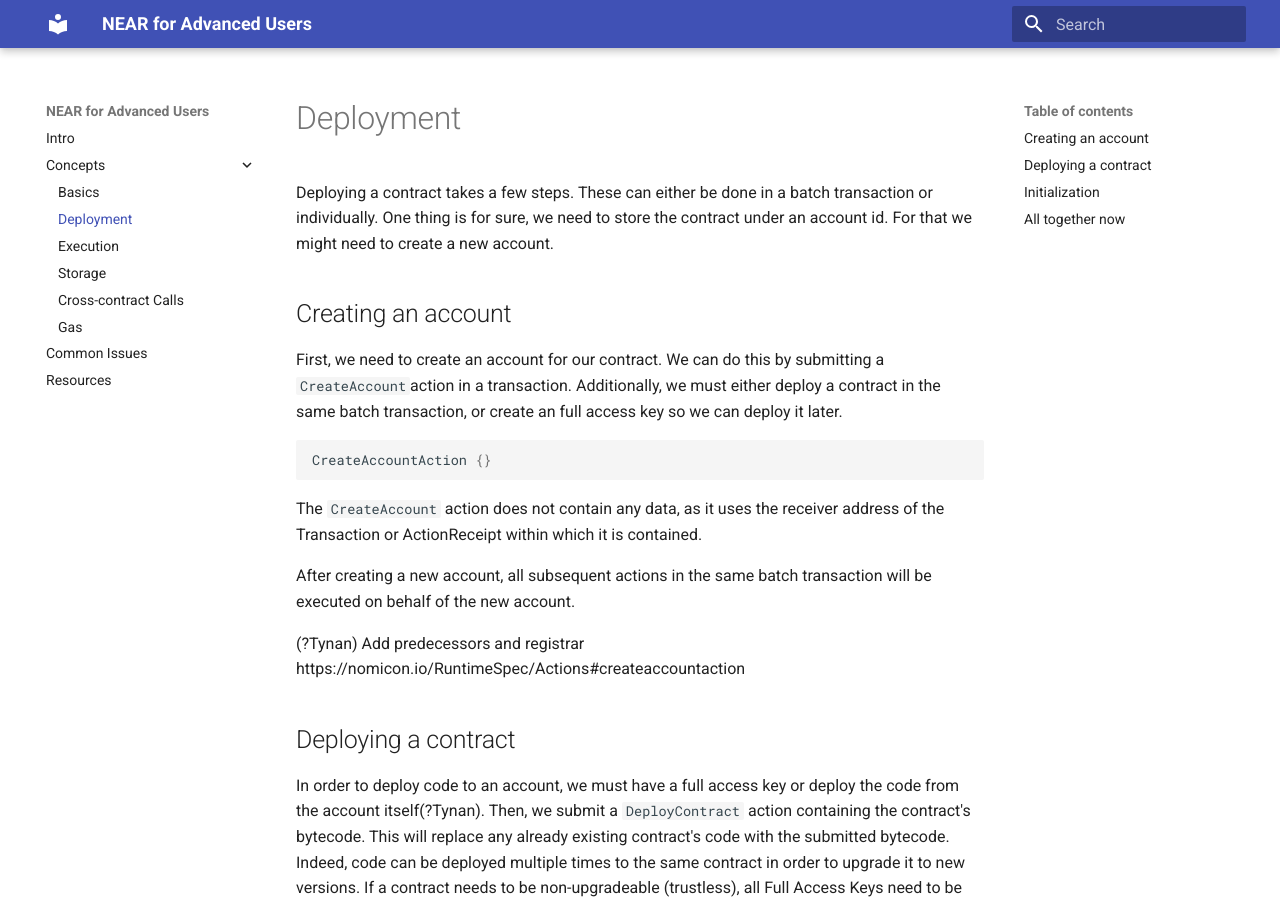
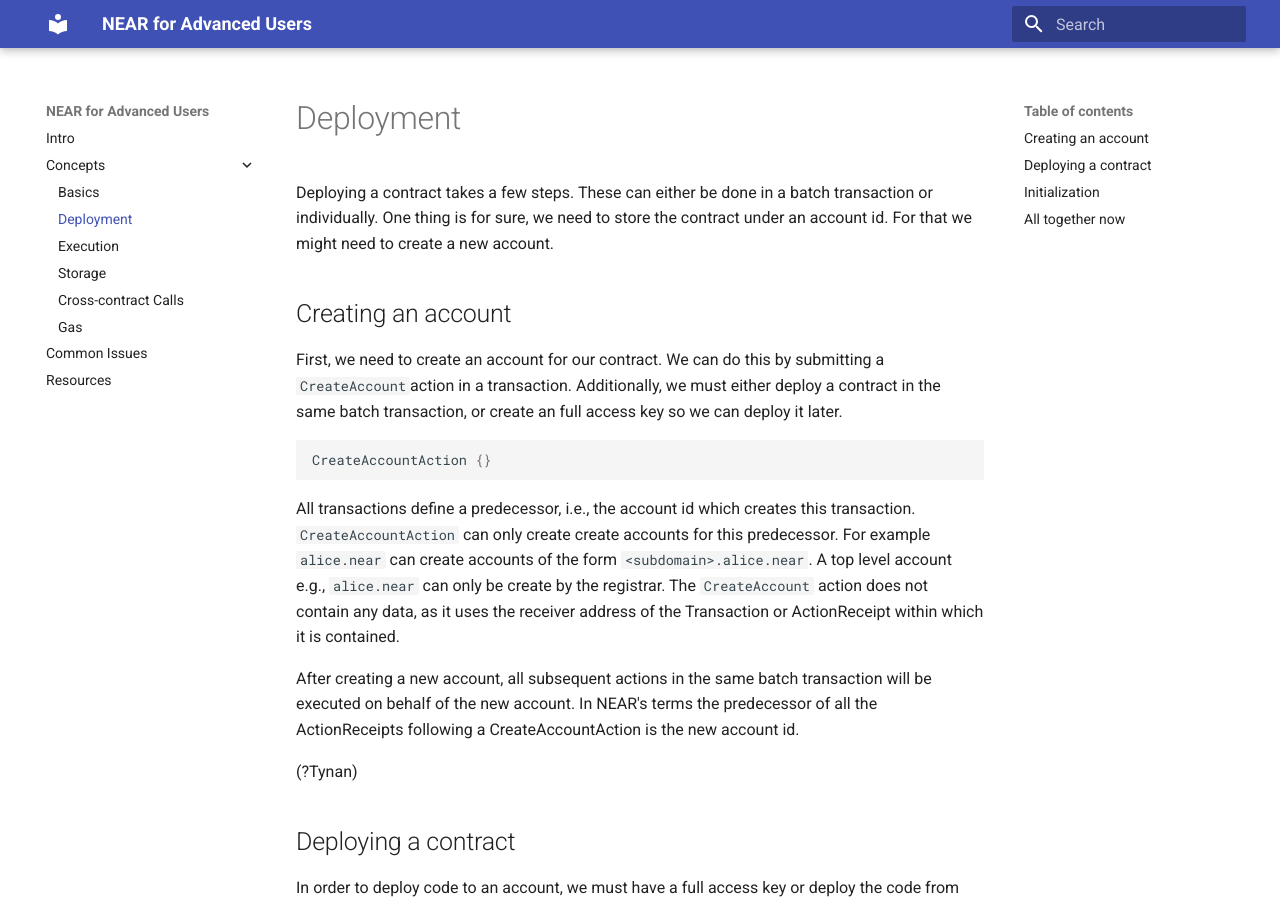
Before and after one commit to ChainSecurity/near-for-auditors, an MkDocs documentation site: the page built from docs/deployment.md, in a window 1280 px wide and 900 px high. Built offline with MkDocs 1.6.1 and Material for MkDocs 9.7.7, drawn with Linux system fonts in a browser that asks for light colours.

Commit message:
Update text

````diff
--- a/docs/deployment.md
+++ b/docs/deployment.md
@@ -8,11 +8,12 @@
 CreateAccountAction {}
 ```
 
+All transactions define a predecessor, i.e., the account id which creates this transaction. ``CreateAccountAction`` can only create create accounts for this predecessor. For example ``alice.near`` can create accounts of the form ``<subdomain>.alice.near``. A top level account e.g., ``alice.near`` can only be create by the registrar.
 The ``CreateAccount`` action does not contain any data, as it uses the receiver address of the Transaction or ActionReceipt within which it is contained.
 
-After creating a new account, all subsequent actions in the same batch transaction will be executed on behalf of the new account.
+After creating a new account, all subsequent actions in the same batch transaction will be executed on behalf of the new account. In NEAR's terms the predecessor of all the ActionReceipts following a CreateAccountAction is the new account id.
 
-(?Tynan) Add predecessors and registrar https://nomicon.io/RuntimeSpec/Actions#createaccountaction
+(?Tynan)
 
 ## Deploying a contract
 
--- a/questions.txt
+++ b/questions.txt
@@ -6,3 +6,5 @@
 What's the difference between init and Default
 Execution:
 Is it JSON-RPC?
+Issues:
+https://github.com/near/sdk-docs/blob/93e2fa29f3f38fc3870d404555cf843b765ac34a/docs/contract-interface/serialization-interface.md
````
Also changed, not shown: docs/issues.md (+6 -1 lines).
